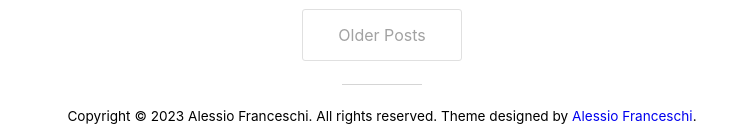
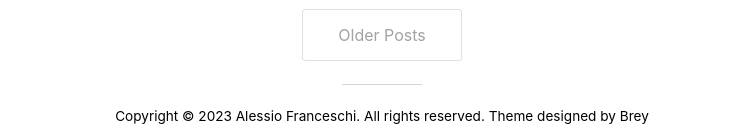
Before and after one commit to breylaude/yamt, a Jekyll site: the page built from index.html, in a window 1280 px wide. Shown: the part 1836-1970 px from the top of the page, without its empty margins (258-1009 px from the left). Built offline with Jekyll 4.4.1, drawn with Linux system fonts in a browser that asks for light colours; nearby versions of some CDN libraries; the list of posts is cut into pages by our own code.

Commit message:
Update footer.html

```diff
--- a/_includes/footer.html
+++ b/_includes/footer.html
@@ -1,3 +1,3 @@
 <footer class= "footer">
-    <p>Copyright © {{ 'now' | date: "%Y" }} {{site.author.name}}. All rights reserved. Theme designed by <a href="https://alessiofranceschi.me/">Alessio Franceschi</a>.</p>
+    <p>Copyright © {{ 'now' | date: "%Y" }} {{site.author.name}}. All rights reserved. Theme designed by Brey</p>
 </footer>
```
